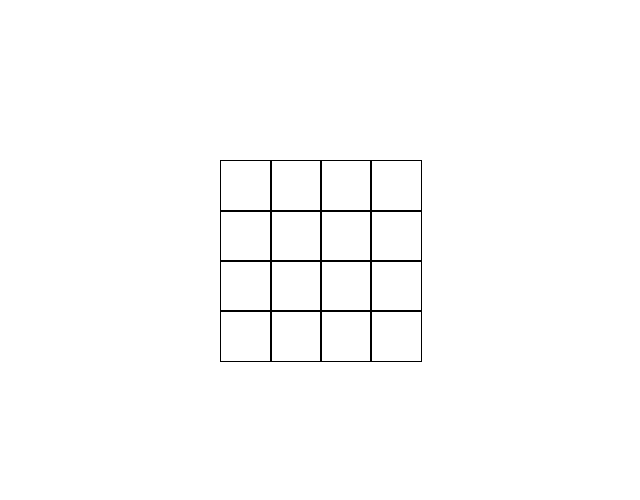
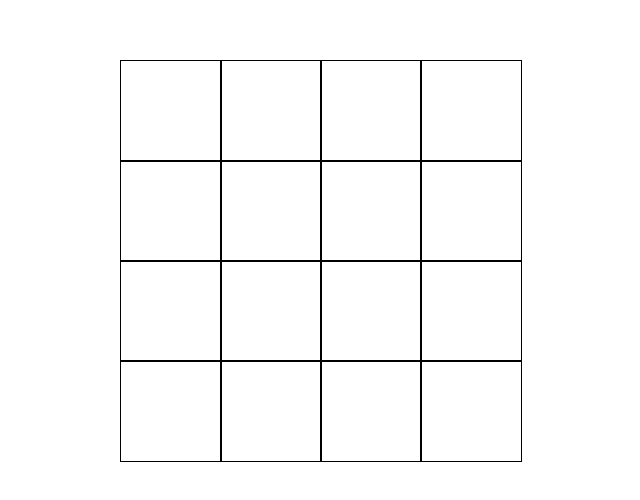
Before and after one commit to kuerbi/3-Verliert, a React (Vite) app: page / in a window 1280 px wide. Shown: the part 148-648 px from the top of the page, without its empty margins (320-960 px from the left). Built offline with nearby package versions, Linux system fonts and the light colour scheme.

Commit message:
Bigger GameBoard

```diff
--- a/src/Components/GameBoard/GameBoard.css
+++ b/src/Components/GameBoard/GameBoard.css
@@ -1,7 +1,7 @@
 .game-board {
   display: grid;
-  width: 200px;
-  height: 200px;
+  width: 400px;
+  height: 400px;
   grid-template-columns: repeat(4, 1fr);
   grid-template-rows: repeat(4, 1fr);
 }
@@ -13,5 +13,5 @@
     display: flex;
     justify-content: center;
     align-items: center;
-    font-size: 20pt;
+    font-size: 40pt;
 }
```
